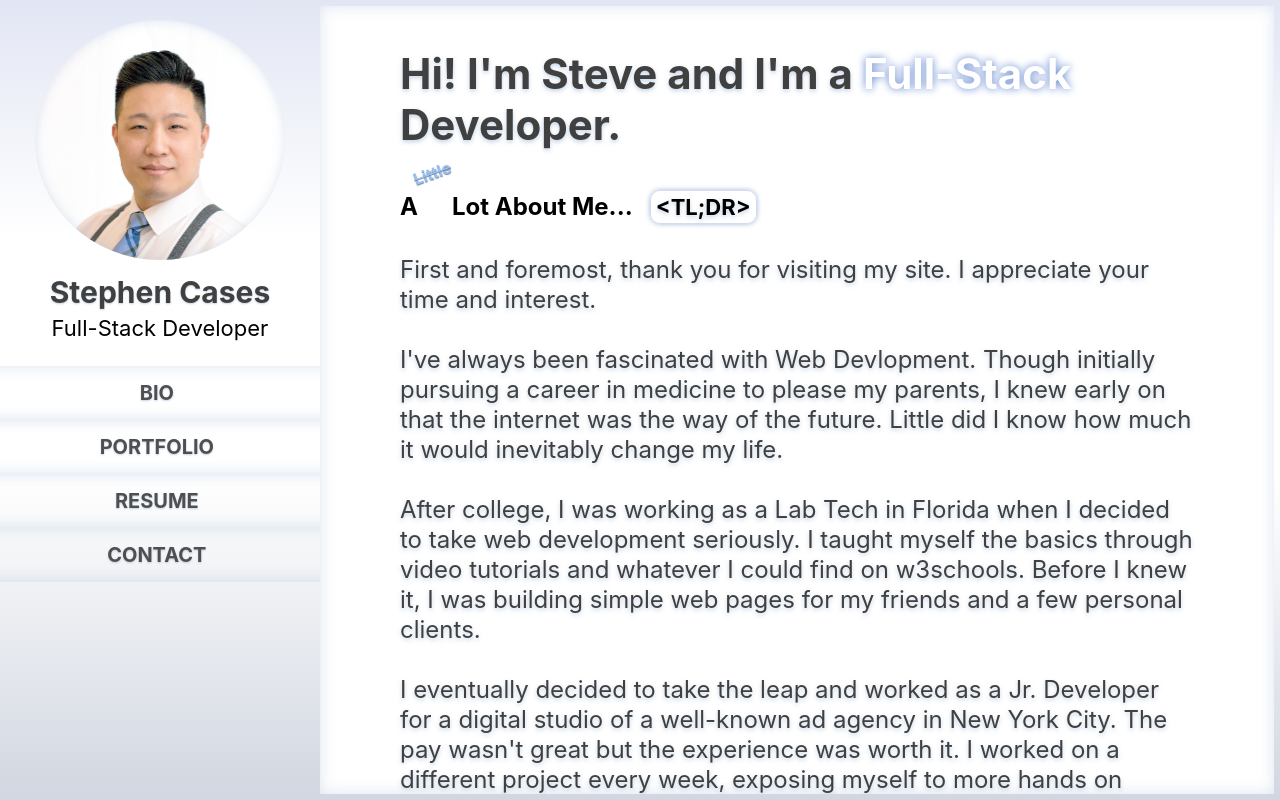
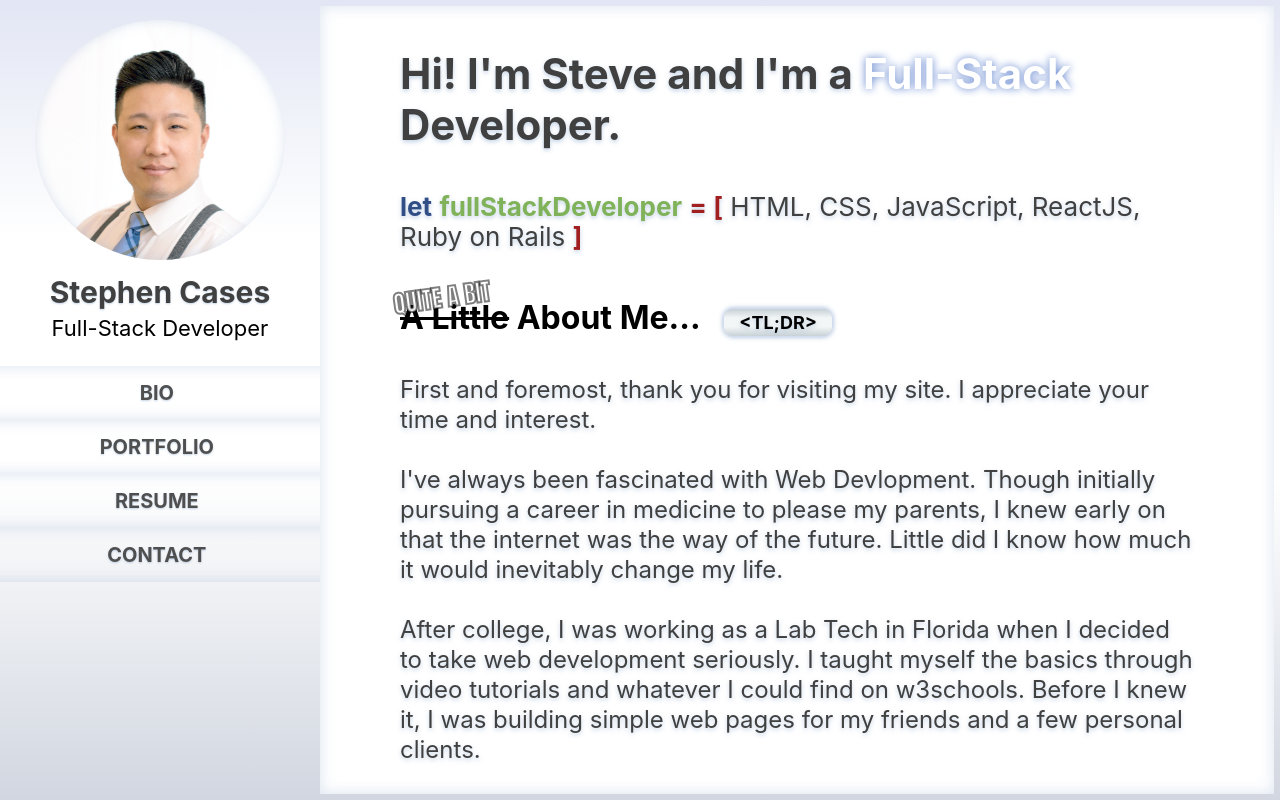
Before and after one commit to builtforsomethingbigger/stephencases.com, a React (Create React App) app: page / in a window 1280 px wide. Built offline with nearby package versions, Linux system fonts and the light colour scheme; no server answers.

Commit message:
removed package-lock

```diff
--- a/src/App.js
+++ b/src/App.js
@@ -1,6 +1,5 @@
 import React from 'react';
 import {Switch, Route} from 'react-router-dom'
-import Home from './components/Home'
 import ProfileBanner from './components/profile/ProfileBanner'
 import Login from './components/scases/Login'
 import CMS from './components/scases/CMS'
--- a/src/components/main/Bio.js
+++ b/src/components/main/Bio.js
@@ -20,10 +20,12 @@ import '../../styles/Bio.css';
             </div> */}
             <div className="bio-body">
                 <p className="bio-intro">Hi! I'm Steve and I'm a <span className="full-stack">Full-Stack</span> Developer.</p>
-                <h2>A&nbsp;&nbsp;&nbsp;&nbsp;&nbsp;&nbsp;Lot About Me...&nbsp;&nbsp;&nbsp;
-                    <span className="tldr-btn" onClick={() => expandCard()}>{`<TL;DR>`}</span></h2>
-                <div className="little-strike"><s>Little</s></div>
+                <p className="bio-content-skills">
+                    <b className="text-blue">let</b>&nbsp;<b className="text-green">fullStackDeveloper</b>&nbsp;<b className="text-red">= {`[`}</b>&nbsp;HTML, CSS, JavaScript, ReactJS, Ruby on Rails <b className="text-red">{`]`}</b>
+                </p>
                 <div className="bio-content-wrapper" style={{display: bioContent}}>
+                    <h1><s>A Little</s> About Me...&nbsp;&nbsp; <span className="tldr-btn" onClick={() => expandCard()}>{`<TL;DR>`}</span></h1>
+                    <div className="lot-strike">QUITE A BIT</div>
                     <p className="bio-content">
                         First and foremost, thank you for visiting my site. I appreciate your time and interest.
                         <br/><br/>
@@ -31,70 +33,79 @@ import '../../styles/Bio.css';
                         <br/><br/>
                         After college, I was working as a Lab Tech in Florida when I decided to take web development seriously. I taught myself the basics through video tutorials and whatever I could find on w3schools. Before I knew it, I was building simple web pages for my friends and a few personal clients.
                         <br/><br/>
-                        I eventually decided to take the leap and worked as a Jr. Developer for a digital studio of a well-known ad agency in New York City. The pay wasn't great but the experience was worth it. I worked on a different project every week, exposing myself to more hands on opportunites with HTML, CSS, and JavaScript. However, as the demand for email development grew, I was quickly appointed as the sole point of contact for all digital marketing campaigns.
+                        I eventually decided to take the leap and worked as a Jr. Developer for a digital studio of a well-known ad agency in New York City. I worked on a different project every week, exposing myself to more hands on opportunites with HTML, CSS, and JavaScript. However, as the demand for email development grew, I was quickly appointed as the sole point of contact for all digital marketing campaigns.
                         <br/><br/>
-                        I ended up having a fairly successful career in the niche world of digital marketing. I gained a wealth of experience working for some well-known companies (<i>I won't bore you with the name-drops. You can just view my resume page</i>). Unfortunately, I was laid off just around the time the pandemic hit.
+                        I ended up having a fairly successful career in the niche world of digital marketing. I gained a wealth of experience working for some reputable companies (<i>I won't bore you with the name-drops. You can view my resume page to find out more</i>). Unfortunately, I was laid off just around the time the pandemic hit.
                         <br/><br/>
-                        So, what to do? I had several opportunites lined up to continue my career with digital marketing, however, something didn't quite add up when I thought about my overall happiness with the career path I chose. After weighing my options, I decided to take another leap of faith and enrolled into the Flatiron School's Software Engineering program. For the next hundred-plus days, I was immersed in the world of full-stack development - learning core concepts of object-oriented programming, backend languages and frameworks such as Ruby on Rails, frontend languages and frameworks like JavaScript and ReactJS, as well as RESTful API and more!
+                        So, what to do? I had several opportunites lined up to continue my career with digital marketing, however, I realized I wasn't truly happy. After weighing my options, I decided to take another leap of faith and enrolled into the Flatiron School's Software Engineering program. For the next hundred-plus days, I was immersed in the world of full-stack development - learning core concepts of object-oriented programming, backend languages and frameworks such as Ruby on Rails, frontend languages and frameworks with JavaScript and ReactJS, as well as RESTful API and more.
                         <br/><br/>
                         Now, I'm ready and eager to start this new career path. Having over a decade of experience with frontend development, coupled with my new found skills with software engineering, I feel that the sky's the limit!
+                        <br/><br/>
                     </p>
                     <br/>
                 </div>
+                <div className="twentyOneQs">
                     <h1 className="bio-intro">21 QUESTIONS:</h1>
-                <p className="bio-content">
+                    <p className="bio-content pad-T-20">
                         <b>What are you currently working on?</b>
                     </p>
-                <p className="bio-content pad-L-20">
+                    <div className="bio-content pad-L-20">
                         <table width="100%" cellPadding="0" cellSpacing="0" border="0">
+                            <tbody>
                                 <tr>
-                            <td width="10" align="left" valign="top" style={{fontSize: 28}}>-&nbsp;</td>
-                            <td align="left">Building out small apps that showcase my understanding of React 16 Hooks and Redux.<br/>
+                                    <td width="10" align="left" valign="top" style={{fontSize: 28, lineHeight: 1.3}}>-&nbsp;</td>
+                                    <td align="left"  style={{lineHeight: 1.5}}>Building out small apps that showcase my understanding of React 16 Hooks and Redux.<br/>
                                     <i>I will post them to my portfolio so stay tuned!</i></td>
                                 </tr>
                                 <tr>
-                            <td width="10" align="left" valign="top" style={{fontSize: 28}}>-&nbsp;</td>
-                            <td align="left">Learning more about the JestJS Testing Framework</td>
+                                    <td width="10" align="left" valign="top" style={{fontSize: 28, lineHeight: 1.3}}>-&nbsp;</td>
+                                    <td align="left"  style={{lineHeight: 1.5, paddingBottom: 20}}>Learning more about the JestJS Testing Framework</td>
                                 </tr>
+                            </tbody>
                         </table>
-                </p>
+                    </div>
                     <p className="bio-content">
                         <b>What do I love about Software Engineering?</b>
                     </p>
-                <p className="bio-content pad-L-20">
+                    <div className="bio-content pad-L-20">
                         <table width="100%" cellPadding="0" cellSpacing="0" border="0">
+                            <tbody>
                                 <tr>
-                            <td width="10" align="left" valign="top" style={{fontSize: 28}}>-&nbsp;</td>
-                            <td align="left">It's pure creation. From absolutely nothing, I can produce something that could potentially benefit millions (<i>if not billions</i>)!</td>
+                                    <td width="10" align="left" valign="top" style={{fontSize: 28, lineHeight: 1.3}}>-&nbsp;</td>
+                                    <td align="left"  style={{lineHeight: 1.5}}>It's pure creation. From absolutely nothing, I can produce something that could potentially benefit millions (<i>if not billions</i>)!</td>
                                 </tr>
                                 <tr>
-                            <td width="10" align="left" valign="top" style={{fontSize: 28}}>-&nbsp;</td>
-                            <td align="left">It’s claiming my stake in the future. Developers are integral in the existence of technologies that advance our society and I feel obliged to contribute to that effort with something that inspires me.</td>
+                                    <td width="10" align="left" valign="top" style={{fontSize: 28, lineHeight: 1.3}}>-&nbsp;</td>
+                                    <td align="left"  style={{lineHeight: 1.5, paddingBottom: 20}}>It’s claiming my stake in the future. Developers are integral in the existence of technologies that advance our society and I feel obliged to contribute to that effort with something that inspires me.</td>
                                 </tr>
+                            </tbody>
                         </table>
-                </p>
+                    </div>
                     <p className="bio-content">
                         <b>Other interests include:</b>
                     </p>
-                <p className="bio-content pad-L-20 pad-B-200">
+                    <div className="bio-content pad-L-20 pad-B-200">
                         <table width="100%" cellPadding="0" cellSpacing="0" border="0">
+                            <tbody>
                                 <tr>
                                     <td colSpan="2"></td>
                                 </tr>
                                 <tr>
-                            <td width="10" align="left" valign="top" style={{fontSize: 28}}>-&nbsp;</td>
+                                    <td width="10" align="left" valign="top" style={{fontSize: 28, lineHeight: 1.5}}>-&nbsp;</td>
                                     <td align="left">Blockchain &amp; Distributed Ledger Technology</td>
                                 </tr>
                                 <tr>
-                            <td width="10" align="left" valign="top" style={{fontSize: 28}}>-&nbsp;</td>
+                                    <td width="10" align="left" valign="top" style={{fontSize: 28, lineHeight: 1.5}}>-&nbsp;</td>
                                     <td align="left">Crypto Currency and ForEx Trading</td>
                                 </tr>
                                 <tr>
-                            <td width="10" align="left" valign="top" style={{fontSize: 28}}>-&nbsp;</td>
+                                    <td width="10" align="left" valign="top" style={{fontSize: 28, lineHeight: 1.5}}>-&nbsp;</td>
                                     <td align="left">Photography and Photo Editing</td>
                                 </tr>
+                            </tbody>
                         </table>
-                </p>
+                    </div>
+                </div>
             </div>
         </div>
     )
--- a/src/components/main/PortfolioCard.js
+++ b/src/components/main/PortfolioCard.js
@@ -1,7 +1,6 @@
 import React from 'react'
 import {useState} from 'react'
 import '../../styles/Portfolio.css';
-import PortfolioPreview from '../../images/chance-preview.jpg'
 
 const PortfolioCard = (props) => {
 
@@ -27,7 +26,7 @@ const PortfolioCard = (props) => {
 
     return(
         <div className="portfolio-card" onClick={() => {{expandCard(); infoBtnDisplay()}}}>
-            <img className="portfolio-preview" src={PortfolioPreview} alt="portfolio-preview" />
+            <img className="portfolio-preview" src={props.image_url} alt="portfolio-preview" />
             <div className="portfolio-more-info more-info-fx" style={{display: portfolioInfoBtn}}>(click card for more info)</div>
             <div className="bottom-fade"></div>
             <div className="card-info" style={{display: portfolioInfo}}>
--- a/src/components/scases/Login.js
+++ b/src/components/scases/Login.js
@@ -1,6 +1,5 @@
 import React from 'react'
 import axios from 'axios'
-import {Link} from 'react-router-dom'
 import '../../styles/Login.css';
 
 const loginAPI = 'http://localhost:3001/sessions'
--- a/src/styles/App.css
+++ b/src/styles/App.css
@@ -88,6 +88,9 @@ box-shadow: 0px 0px 100px rgba(98, 109, 120, 0.621);
 li{
   list-style: none;
 }
+.pad-T-20{
+  padding-top: 20px;
+}
 .pad-L-20{
   padding-left: 20px;
 }
--- a/src/styles/Bio.css
+++ b/src/styles/Bio.css
@@ -13,41 +13,6 @@
     height: fit-content;
     top: 20px;
     padding: 0px 80px;
-}
-.bio-intro{
-    font-size: 42px;
-    font-weight: bold;
-    color: rgb(64, 64, 64);
-    text-align: left;
-    text-shadow: 0px 2px 4px rgba(138, 169, 205, 0.5);
-}
-.tldr-btn{
-    width: fit-content;
-    margin-top: -20px;
-    margin-bottom: 50px;
-    font-size: 22px;
-    padding: 3px 5px;
-    border: 1px solid rgb(211, 220, 241);
-    border-radius: 10px;
-    box-shadow: 0px 0px 5px rgba(138, 169, 205, 0.8);
-    text-shadow: 0px 2px 4px rgba(138, 169, 205, 0.5);
-    cursor: pointer;
-}
-.tldr-btn:hover{
-    box-shadow: inset 0px 0px 8px rgba(138, 169, 205, 0.8);
-}
-.bio-body{
-    padding: 0px 80px;
-}
-.bio-content-wrapper{
-    margin-top: -30px;
-}
-.bio-content{
-    font-size: 24px;
-    line-height: 30px;
-    color: rgb(64, 64, 64);
-    text-align: left;
-    text-shadow: 0px 2px 4px rgba(138, 169, 205, 0.5);
 }
 .full-stack{
     animation-name: fullStack;
@@ -69,24 +34,98 @@
         text-shadow: 0px 0px 2px rgb(121, 133, 159);
     }
   }
-.little-strike{
+
+.text-blue{
+    color: rgb(48, 77, 134);
+}
+.text-green{
+    color: rgb(128, 178, 89);
+}
+.text-red{
+    color: rgb(161, 31, 31);
+}
+.bio-intro{
+    font-size: 42px;
+    font-weight: bold;
+    color: rgb(64, 64, 64);
+    text-align: left;
+    text-shadow: 0px 2px 4px rgba(138, 169, 205, 0.5);
+}
+.tldr-btn{
+    /* position: relative;
+    display: block; */
+    width: fit-content;
+    margin-bottom: 50px;
+    font-size: 18px;
+    font-weight: bold;
+    background: linear-gradient(
+        to bottom,
+        rgba(200, 210, 215) 2%,
+        rgba(243, 246, 246) 33%,
+        rgba(243, 246, 246) 66%,
+        rgba(200, 210, 215) 100%
+    );
+
+    padding: 3px 15px;
+    border: 1px solid rgb(211, 220, 241);
+    border-radius: 10px;
+    box-shadow: 0px 0px 5px rgba(138, 169, 205, 0.8);
+    text-shadow: 0px 2px 4px rgba(138, 169, 205, 0.5);
+    cursor: pointer;
+}
+.tldr-btn:hover{
+    box-shadow: inset 0px 0px 8px rgba(138, 169, 205, 0.8);
+}
+.bio-body{
+    padding: 0px 80px;
+}
+.bio-content-skills{
+    font-size: 26px;
+    line-height: 30px;
+    top: 0;
+    padding-bottom: 30px;
+    color: rgb(64, 64, 64);
+    text-align: left;
+    text-shadow: 0px 2px 4px rgba(138, 169, 205, 0.5);
+}
+.bio-content-wrapper{
+    margin-top: -10px;
+}
+.bio-content{
+    margin-top: -20px;
+    font-size: 24px;
+    line-height: 30px;
+    color: rgb(64, 64, 64);
+    text-align: left;
+    text-shadow: 0px 2px 4px rgba(138, 169, 205, 0.5);
+}
+.lot-strike{
     position: relative;
     display: block;
-    top: -207px;
+    top: -128px;
     left: -10px;
-    font-size: 16px;
+    font-family: Impact, Haettenschweiler, 'Arial Narrow Bold', sans-serif;
+    font-size: 24px;
     font-weight: bold;
-    color: rgb(151, 193, 241);
-    text-shadow: 0px 1px 1px rgb(121, 133, 159);
-    -webkit-transform: rotate(-20deg);
-    -ms-transform: rotate(-20deg); /* IE 9 */
-    transform: rotate(-20deg);
+    color: rgba(255, 255, 255, .9);
+    -webkit-text-stroke-width: 2px;
+    -webkit-text-stroke-color: rgba(0, 0, 0, 0.5);
+    -webkit-transform: rotate(-8deg);
+    -ms-transform: rotate(-8deg);
+    transform: rotate(-8deg);
 }
-
+.twentyOneQs{
+    position: relative;
+    display: block;
+    top: -30px;
+}
 
 @media only screen and (max-width: 724px){
     .bio-intro{
         font-size: 35px;
+    }
+    .bio-content-skills{
+        font-size: 30px;
     }
     .bio-body{
         padding: 0px 30px;
```
Also changed, not shown: _package-lock.json (added). Lines whose indentation alone changed are shown as unchanged.
